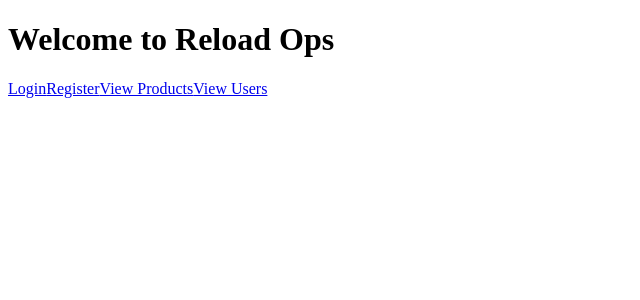
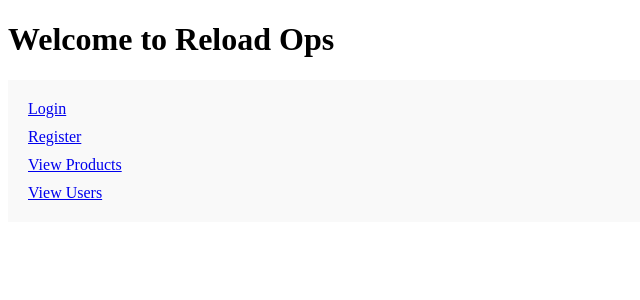
Before and after one commit to willindo/reloadext, a Next.js app in the folder apps/frontend/: page / in a window 1280 px wide. Shown: the top 300 px of the page, without its empty margins (0-640 px from the left). Built offline with nearby package versions, Linux system fonts and the light colour scheme.

Commit message:
style links

```diff
--- a/apps/frontend/pages/index.tsx
+++ b/apps/frontend/pages/index.tsx
@@ -6,7 +6,7 @@ export default function Home() {
     <main  >
        <h1 className="text-3xl font-bold">Welcome to Reload Ops</h1>
 
-      <div className="space-y-2">
+      <div className="space-y-2" style={{ padding: "20px", backgroundColor: "#f9f9f9", display: "flex", flexDirection: "column", gap: "10px" }}>
         <Link href="auth/login" className="text-blue-500 underline">Login</Link>
         <Link href="auth/register" className="text-blue-500 underline">Register</Link>
         <Link href="/products" className="text-blue-500 underline">View Products</Link>
```
